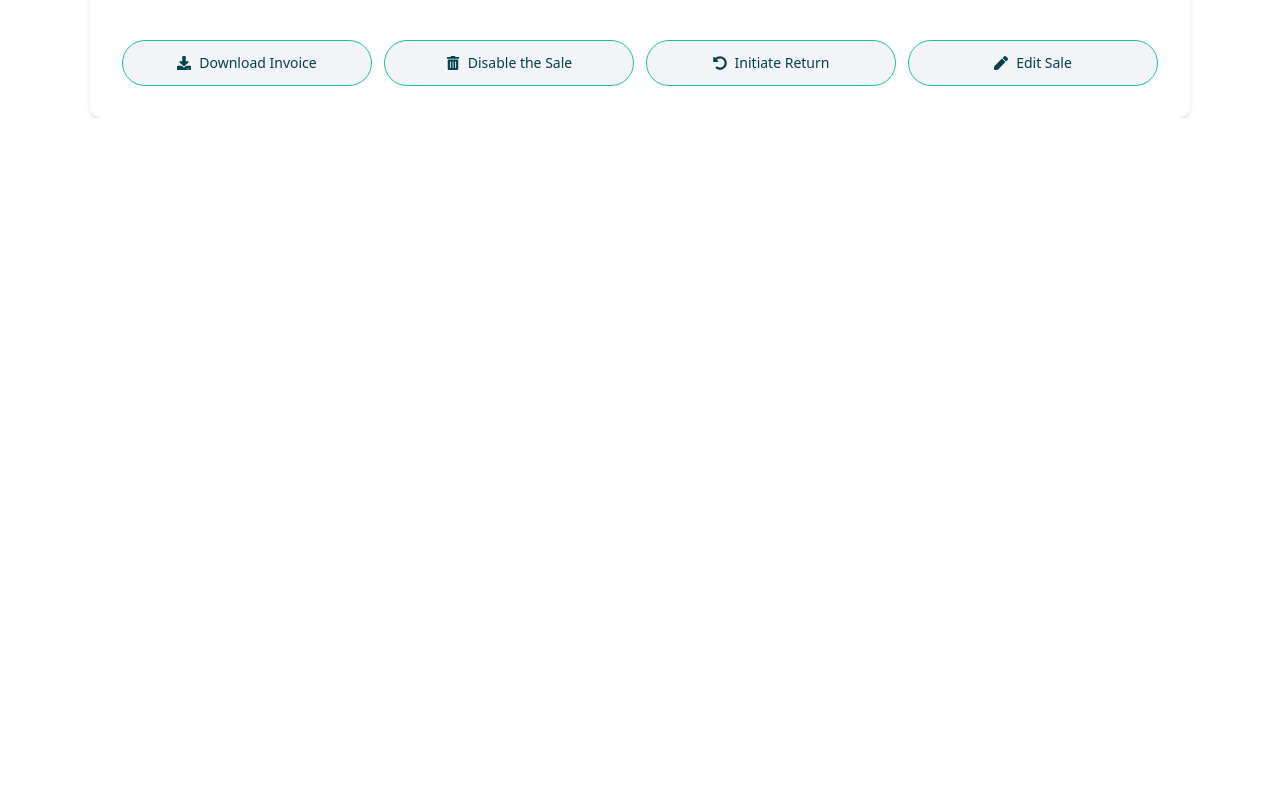
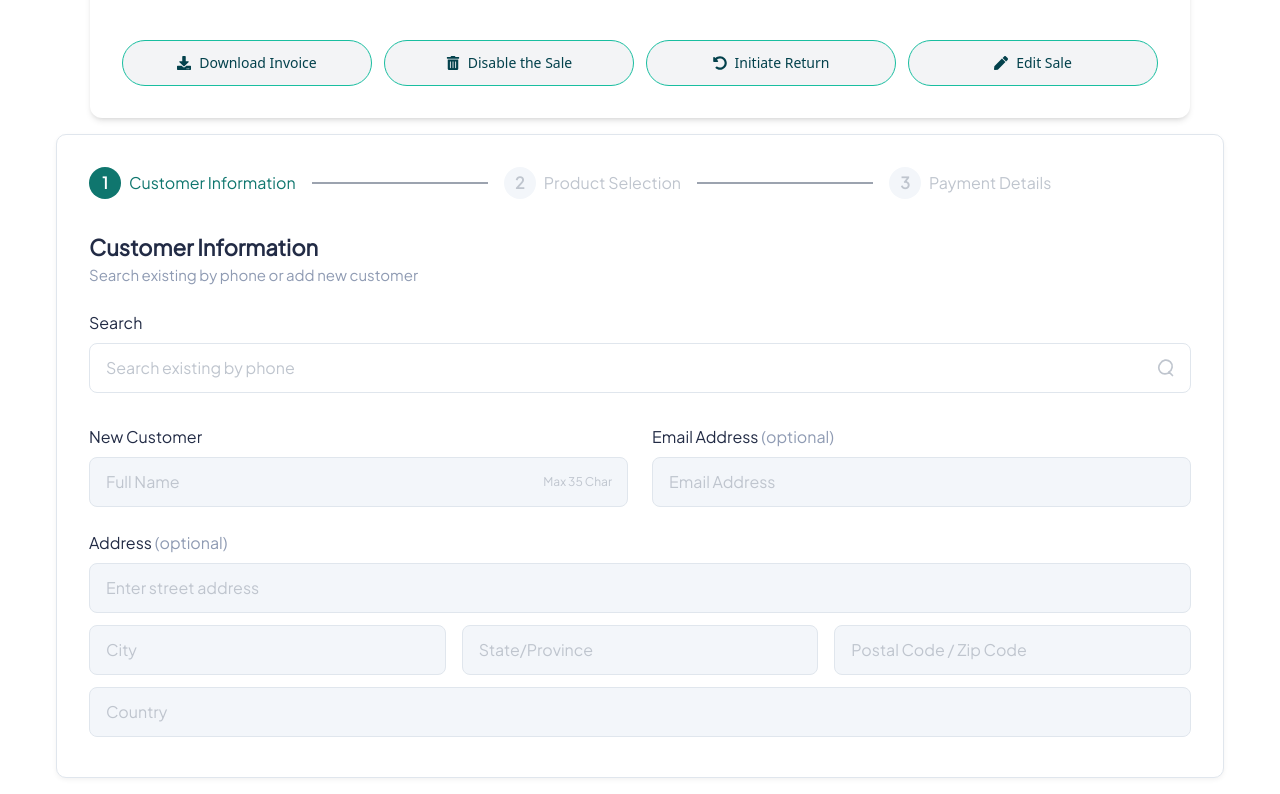
Before and after one commit to Innova360-Rimza/Acuurak_Dashboard, a React (Vite) app: page / in a window 1280 px wide. Shown: the part 1565-2359 px from the top of the page. Before the commit the page ends 1683 px from the top, so only its background shows below. Built offline with nearby package versions, Linux system fonts and the light colour scheme.

Commit message:
update new sale

```diff
--- a/src/CreateNewSale/CustomerInformatio.jsx
+++ b/src/CreateNewSale/CustomerInformatio.jsx
@@ -0,0 +1,109 @@
+import React from 'react';
+
+const CustomerInformatio = () => {
+  return (
+    <div className="font-jakarta bg-white rounded-[10px] border border-[#e0e6ed] md:m-4 md:mx-14 shadow-[0_2px_5px_rgba(0,0,0,0.05)] overflow-hidden p-8 cursor-pointer ">
+      {/* Stepper */}
+      <div className="flex items-center mb-8">
+        {/* Step 1 */}
+        <div className="flex items-center">
+          <div className="w-8 h-8 flex items-center justify-center text-white bg-teal-700 rounded-full font-semibold text-[16px]">1</div>
+          <span className="ml-2 font-medium text-teal-700">Customer Information</span>
+        </div>
+        {/* Border after Step 1 */}
+        <div className="h-0 mx-4 border-t-2 border-gray-400 w-44" />
+        {/* Step 2 */}
+        <div className="flex items-center">
+          <div className="w-8 h-8 flex items-center justify-center text-[#bfc5ce] bg-[#f3f6fa] rounded-full font-semibold text-[16px]">2</div>
+          <span className="ml-2 text-[#bfc5ce] font-medium">Product Selection</span>
+        </div>
+        {/* Border after Step 2 */}
+        <div className="h-0 mx-4 border-t-2 border-gray-400 w-44" />
+        {/* Step 3 */}
+        <div className="flex items-center">
+          <div className="w-8 h-8 flex items-center justify-center text-[#bfc5ce] bg-[#f3f6fa] rounded-full font-semibold text-[16px]">3</div>
+          <span className="ml-2 text-[#bfc5ce] font-medium">Payment Details</span>
+        </div>
+      </div>
+
+      {/* Title & Subtitle */}
+      <div className="mb-2">
+        <h2 className="text-[22px] font-semibold text-[#222b45]">Customer Information</h2>
+        <p className="text-[#8f9bb3] text-[15px]">Search existing by phone or add new customer</p>
+      </div>
+
+      {/* Search */}
+      <div className="mt-6 mb-8 ">
+        <label className="block text-[#222b45] text-[16px] font-medium mb-2">Search</label>
+        <div className="relative">
+          <input
+            type="text"
+            placeholder="Search existing by phone"
+            className="w-full bg-grey-700 border border-[#e0e6ed] rounded-lg py-3 px-4 text-[#8f9bb3] placeholder-[#bfc5ce] focus:outline-none focus:ring-2 focus:ring-teal-700"
+          />
+          <span className="absolute right-4 top-1/2 -translate-y-1/2 text-[#bfc5ce]">
+            <svg width="20" height="20" fill="none" viewBox="0 0 24 24"><path stroke="#bfc5ce" strokeWidth="2" strokeLinecap="round" strokeLinejoin="round" d="M21 21l-4.35-4.35m0 0A7.5 7.5 0 1 0 6.5 6.5a7.5 7.5 0 0 0 10.6 10.6Z"/></svg>
+          </span>
+        </div>
+      </div>
+
+      {/* New Customer & Email */}
+      <div className="flex flex-col gap-6 mb-6 md:flex-row">
+        <div className="flex-1">
+          <label className="block text-[#222b45] text-[16px] font-medium mb-2">New Customer</label>
+          <div className="relative">
+            <input
+              type="text"
+              placeholder="Full Name"
+              maxLength={35}
+              className="w-full bg-[#f3f6fa] border border-[#e0e6ed] rounded-lg py-3 px-4 pr-24 text-[#222b45] placeholder-[#bfc5ce] focus:outline-none focus:ring-2 focus:ring-teal-700"
+            />
+            <span className="absolute right-4 top-1/2 -translate-y-1/2 text-[#bfc5ce] text-xs pointer-events-none">Max 35 Char</span>
+          </div>
+        </div>
+        <div className="flex-1">
+          <label className="block text-[#222b45] text-[16px] font-medium mb-2">Email Address <span className="text-[#8f9bb3]">(optional)</span></label>
+          <input
+            type="email"
+            placeholder="Email Address"
+            className="w-full bg-[#f3f6fa] border border-[#e0e6ed] rounded-lg py-3 px-4 text-[#222b45] placeholder-[#bfc5ce] focus:outline-none focus:ring-2 focus:ring-teal-700"
+          />
+        </div>
+      </div>
+
+      {/* Address Fields */}
+      <div className="mb-2">
+        <label className="block text-[#222b45] text-[16px] font-medium mb-2">Address <span className="text-[#8f9bb3]">(optional)</span></label>
+        <input
+          type="text"
+          placeholder="Enter street address"
+          className="w-full bg-[#f3f6fa] border border-[#e0e6ed] rounded-lg py-3 px-4 text-[#222b45] placeholder-[#bfc5ce] focus:outline-none focus:ring-2 focus:ring-teal-700 mb-3"
+        />
+        <div className="flex flex-col gap-4 mb-3 md:flex-row">
+          <input
+            type="text"
+            placeholder="City"
+            className="flex-1 bg-[#f3f6fa] border border-[#e0e6ed] rounded-lg py-3 px-4 text-[#222b45] placeholder-[#bfc5ce] focus:outline-none focus:ring-2 focus:ring-teal-700"
+          />
+          <input
+            type="text"
+            placeholder="State/Province"
+            className="flex-1 bg-[#f3f6fa] border border-[#e0e6ed] rounded-lg py-3 px-4 text-[#222b45] placeholder-[#bfc5ce] focus:outline-none focus:ring-2 focus:ring-teal-700"
+          />
+          <input
+            type="text"
+            placeholder="Postal Code / Zip Code"
+            className="flex-1 bg-[#f3f6fa] border border-[#e0e6ed] rounded-lg py-3 px-4 text-[#222b45] placeholder-[#bfc5ce] focus:outline-none focus:ring-2 focus:ring-teal-700"
+          />
+        </div>
+        <input
+          type="text"
+          placeholder="Country"
+          className="w-full bg-[#f3f6fa] border border-[#e0e6ed] rounded-lg py-3 px-4 text-[#222b45] placeholder-[#bfc5ce] focus:outline-none focus:ring-2 focus:ring-teal-700"
+        />
+      </div>
+    </div>
+  );
+};
+
+export default CustomerInformatio;
--- a/src/component/Sales.jsx
+++ b/src/component/Sales.jsx
@@ -3,6 +3,7 @@ import Tables from './Tables';
 import Inputs from './Inputs';
 import TabNav from './TabNav';
 import SaleInvoice from '../SalesView/SaleInvoice';
+import CustomerInformatio from '../CreateNewSale/CustomerInformatio';
 
 
 
@@ -22,6 +23,7 @@ const Sales = () => {
 </div>
 
 <SaleInvoice/>
+<CustomerInformatio/>
 </>
 
   )
```
